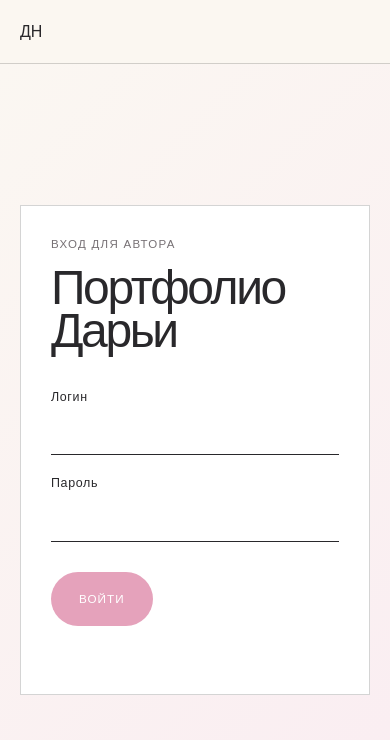
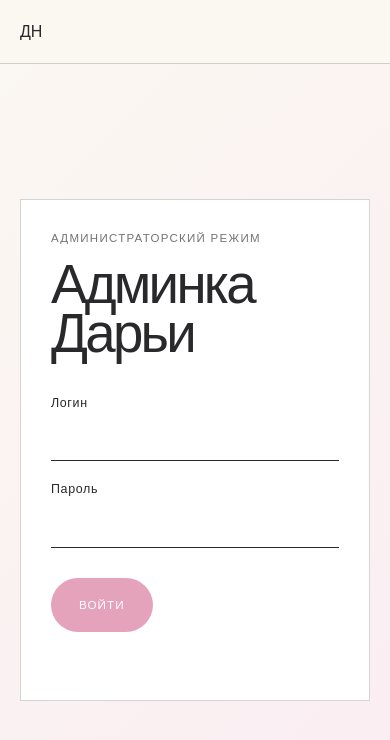
Before and after one commit to dimashparaga123321-tech/dimdim, a plain HTML site: page admin.html in a window 390 px wide. Drawn offline with Linux system fonts and the light colour scheme; a web font is replaced by a local one.

Commit message:
Rename Darya admin and prevent mobile overflow

```diff
--- a/admin.css
+++ b/admin.css
@@ -1,22 +1,24 @@
 :root { --paper:#fbf7f2; --blue:#edf4ff; --blush:#faedf2; --rose:#e5a2bb; --rose-dark:#be718f; --ink:#29282b; --muted:#777175; --line:rgba(41,40,43,.2); --font:Ysabeau,Arial,sans-serif; }
 * { box-sizing:border-box; }
-body { margin:0; background:var(--paper); color:var(--ink); font:300 16px/1.5 var(--font); }
+html { width:100%; overflow-x:hidden; }
+body { width:100%; min-width:0; margin:0; overflow-x:hidden; background:var(--paper); color:var(--ink); font:300 16px/1.5 var(--font); }
 button,input,textarea,select { color:inherit; font:inherit; }
 button { cursor:pointer; }
 a { color:inherit; text-decoration:none; }
 [hidden] { display:none !important; }
+.admin-header > *, main, .login-view, .login-card, .dashboard, .dashboard-intro > *, .library, .work-list, .admin-work, .editor, .editor-head > *, .editor-layout > *, .fields-column, .preview-column, .field-row > * { min-width:0; }
 .admin-header { min-height:72px; display:grid; grid-template-columns:1fr auto 1fr; align-items:center; padding:0 clamp(20px,5vw,70px); border-bottom:1px solid var(--line); background:rgba(251,247,242,.95); }
 .admin-header > span { font-size:.76rem; letter-spacing:.1em; text-transform:uppercase; }
 .admin-header button { justify-self:end; padding:0; border:0; background:none; font-size:.73rem; letter-spacing:.08em; text-transform:uppercase; }
 .login-view { min-height:calc(100svh - 72px); display:grid; place-items:center; padding:40px 20px; background:linear-gradient(135deg,var(--paper),var(--blush)); }
 .login-card { width:min(100%,440px); padding:clamp(30px,6vw,58px); background:white; border:1px solid var(--line); }
 .login-card > p,.dashboard-intro p,.editor-head p { margin:0 0 12px; color:var(--muted); font-size:.72rem; letter-spacing:.11em; text-transform:uppercase; }
-.login-card h1,.dashboard-intro h1,.editor-head h2 { margin:0 0 36px; font:100 clamp(3rem,7vw,5.7rem)/.9 var(--font); letter-spacing:-.05em; }
+.login-card h1,.dashboard-intro h1,.editor-head h2 { max-width:100%; margin:0 0 36px; overflow-wrap:break-word; font:100 clamp(3rem,7vw,5.7rem)/.9 var(--font); letter-spacing:-.05em; }
 .login-card label,.fields-column label,.crop-controls label { display:grid; gap:7px; margin-top:19px; font-size:.78rem; letter-spacing:.05em; }
-input,textarea,select { width:100%; border:0; border-bottom:1px solid var(--ink); border-radius:0; padding:11px 0; background:transparent; outline:none; }
+input,textarea,select { width:100%; min-width:0; max-width:100%; border:0; border-bottom:1px solid var(--ink); border-radius:0; padding:11px 0; background:transparent; outline:none; }
 textarea { resize:vertical; }
 input:focus,textarea:focus,select:focus { border-color:var(--rose-dark); }
-.login-card button,.save-work,#new-work { min-height:54px; margin-top:30px; padding:0 28px; border:0; border-radius:999px; background:var(--rose); color:white; font-size:.73rem; letter-spacing:.09em; text-transform:uppercase; }
+.login-card button,.save-work,#new-work { max-width:100%; min-height:54px; margin-top:30px; padding:0 28px; border:0; border-radius:999px; background:var(--rose); color:white; font-size:.73rem; letter-spacing:.09em; text-transform:uppercase; }
 output { display:block; min-height:24px; margin-top:14px; color:#a23e61; }
 .dashboard { padding:clamp(45px,8vw,100px) clamp(20px,7vw,110px) 110px; }
 .dashboard-intro { display:flex; align-items:flex-end; justify-content:space-between; gap:30px; }
@@ -52,10 +54,20 @@ output { display:block; min-height:24px; margin-top:14px; color:#a23e61; }
   .admin-header { min-height:64px; grid-template-columns:1fr auto; }
   .admin-header > span { display:none; }
   .dashboard-intro { align-items:flex-start; flex-direction:column; }
-  .dashboard-intro h1 { font-size:3.6rem; }
+  .login-card h1,.dashboard-intro h1 { font-size:clamp(2.75rem,14vw,3.6rem); }
   .work-list { grid-template-columns:repeat(2,minmax(0,1fr)); gap:36px 14px; }
   .editor { width:100%; max-height:100svh; margin:0; }
   .editor-head h2 { font-size:2.2rem; }
   .editor-layout { grid-template-columns:1fr; padding:24px 20px 55px; }
   .field-row { gap:14px; }
 }
+
+@media (max-width:360px) {
+  .login-view { padding-inline:12px; }
+  .login-card { padding-inline:24px; }
+  .dashboard { padding-inline:16px; }
+  .work-list { gap-inline:10px; }
+  .editor-head { padding-inline:16px; }
+  .editor-layout { padding-inline:16px; }
+  .field-row { grid-template-columns:1fr; }
+}
--- a/admin.html
+++ b/admin.html
@@ -5,24 +5,24 @@
   <meta name="viewport" content="width=device-width, initial-scale=1, viewport-fit=cover" />
   <meta name="theme-color" content="#fbf7f2" />
   <meta name="robots" content="noindex,nofollow" />
-  <title>Управление портфолио — Дарья Ненькова</title>
+  <title>Админка Дарьи — Дарья Ненькова</title>
   <link rel="preconnect" href="https://fonts.googleapis.com" />
   <link rel="preconnect" href="https://fonts.gstatic.com" crossorigin />
   <link href="https://fonts.googleapis.com/css2?family=Ysabeau:wght@100..500&display=swap" rel="stylesheet" />
-  <link rel="stylesheet" href="admin.css?v=20261125-1" />
+  <link rel="stylesheet" href="admin.css?v=20261125-2" />
 </head>
 <body>
   <header class="admin-header">
     <a href="index.html" aria-label="Вернуться на сайт">ДН</a>
-    <span>Управление портфолио</span>
+    <span>Админка Дарьи</span>
     <button id="logout" type="button" hidden>Выйти</button>
   </header>
 
   <main>
     <section id="login-view" class="login-view" aria-labelledby="login-title">
       <form id="login-form" class="login-card">
-        <p>Вход для автора</p>
-        <h1 id="login-title">Портфолио Дарьи</h1>
+        <p>Администраторский режим</p>
+        <h1 id="login-title">Админка Дарьи</h1>
         <label>Логин<input name="login" autocomplete="username" required /></label>
         <label>Пароль<input name="password" type="password" autocomplete="current-password" required /></label>
         <button type="submit">Войти</button>
@@ -32,7 +32,7 @@
 
     <section id="dashboard" class="dashboard" hidden>
       <div class="dashboard-intro">
-        <div><p>Проект · 2026</p><h1>Авторские картины</h1></div>
+        <div><p>Администраторский режим</p><h1>Админка Дарьи</h1></div>
         <button id="new-work" type="button">Добавить картину</button>
       </div>
 
```
Also changed, not shown: index.html (+1 -1 lines).
